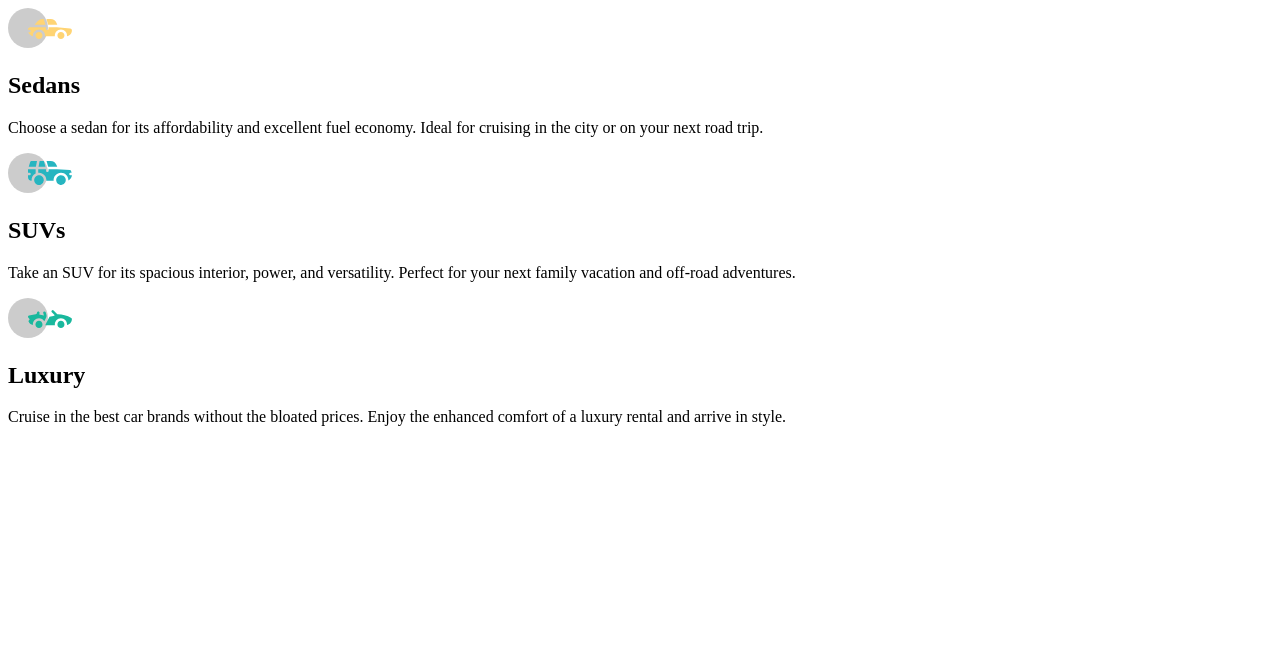
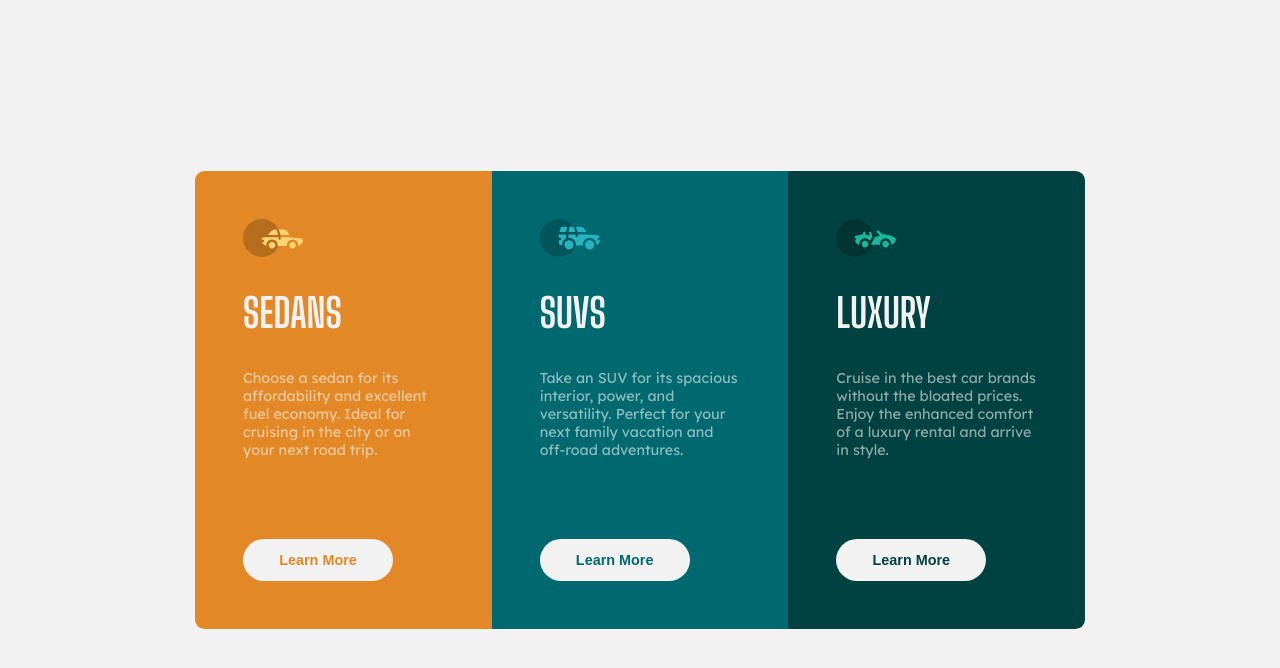
Before and after one commit to matebeing/3-column-preview-card-component-main, a plain HTML site: page index.html in a window 1280 px wide. Drawn offline with Linux system fonts and the light colour scheme.

Commit message:
Final commit

```diff
--- /dev/null
+++ b/index.css
@@ -0,0 +1,106 @@
+@import url('https://fonts.googleapis.com/css2?family=Big+Shoulders+Display:wght@700&family=Lexend+Deca&display=swap');
+
+:root {
+    --sedans-bg-color: hsl(31, 77%, 52%);
+    --suvs-bg-color: hsl(184, 100%, 22%);
+    --luxury-bg-color: hsl(179, 100%, 13%);
+}
+
+* {
+    padding: 0;
+    margin: 0;
+    box-sizing: border-box;
+}
+
+body {
+    display: flex;
+    justify-content: center;
+    align-items: center;
+    width: 100%;
+    height: 100vh;
+    font-family: 'Lexend Deca', sans-serif;
+    background-color: hsl(0, 0%, 95%);
+}
+
+main {
+    display: grid;
+    grid-template-columns: 1fr 1fr 1fr;
+    max-width: 890px;
+    margin: 2rem;
+    border-radius: 0.6rem;
+    overflow: hidden;
+}
+
+section {
+    display: flex;
+    flex-direction: column;
+    justify-content: space-between;
+    padding: 3rem;
+}
+
+section > img {
+    width: 60px;
+}
+
+section > h1 {
+    margin-top: 2rem;
+    text-transform: uppercase;
+    font-size: 2.5em;
+    font-family: 'Big Shoulders Display', cursive;
+    color: hsl(0, 0%, 95%);
+
+}
+
+section > p {
+    margin-top: 2rem;
+    font-size: 0.9em;
+    color: rgba(255, 255, 255, 0.555);
+}
+
+button {
+    cursor: pointer;
+    font-size: 0.9em;
+    font-weight: 700;
+    margin-top: 5rem;
+    width: 150px;
+    padding: 0.8rem;
+    border: none;
+    border-radius: 2rem;
+    background-color: hsl(0, 0%, 95%);
+}
+
+section.sedans > button {color: var(--sedans-bg-color) }
+section.suvs > button {color: var(--suvs-bg-color) }
+section.luxury > button {color: var(--luxury-bg-color) }
+
+section.sedans {
+    background-color: hsl(31, 77%, 52%);
+}
+
+section.suvs {
+    background-color: hsl(184, 100%, 22%);
+}
+
+section.luxury {
+    background-color: hsl(179, 100%, 13%);
+}
+
+@media only screen and (max-width:475px) {
+    body {
+        height: auto;
+    }
+    main {
+        grid-template-columns: 1fr;
+        height: 100%;
+
+    }
+
+    section {
+        font-size: 1.2em;
+        order: -1;
+    }
+
+    button {
+        margin-top: 2.5rem;
+    }
+}
--- a/index.html
+++ b/index.html
@@ -5,23 +5,27 @@
   <meta name="viewport" content="width=device-width, initial-scale=1.0"> <!-- displays site properly based on user's device -->
   <link rel="icon" type="image/png" sizes="32x32" href="./images/favicon-32x32.png">
   <title>Frontend Mentor | 3-column preview card component</title>
+  <link rel="stylesheet" href="index.css">
 </head>
 <body>
   <main>
-    <section>
+    <section class="sedans">
       <img src="images/icon-sedans.svg" alt="Sedans">
       <h1>Sedans</h1>
       <p>Choose a sedan for its affordability and excellent fuel economy. Ideal for cruising in the city or on your next road trip.</p>
+      <button>Learn More</button>
     </section>
-    <section>
+    <section class="suvs">
       <img src="images/icon-suvs.svg" alt="SUVs">
       <h1>SUVs</h1>
       <p>Take an SUV for its spacious interior, power, and versatility. Perfect for your next family vacation and off-road adventures.</p>
+      <button>Learn More</button>
     </section>
-    <section>
+    <section class="luxury">
       <img src="images/icon-luxury.svg" alt="Luxury">
       <h1>Luxury</h1>
       <p>Cruise in the best car brands without the bloated prices. Enjoy the enhanced comfort of a luxury rental and arrive in style.</p>
+      <button>Learn More</button>
     </section>
   </main>
 </body>
```
Also changed, not shown: design/active-states.jpg (deleted), design/desktop-design.jpg (deleted), design/desktop-preview.jpg (deleted), design/mobile-design.jpg (deleted).
